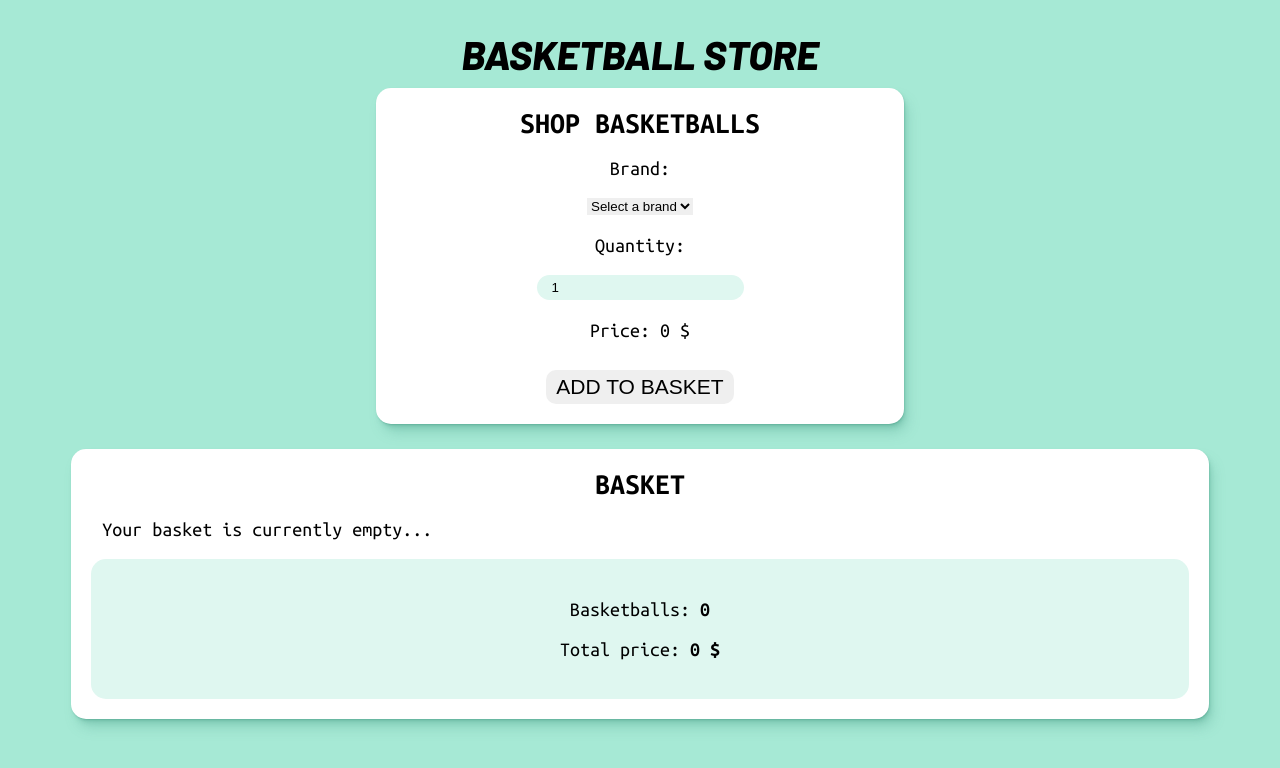
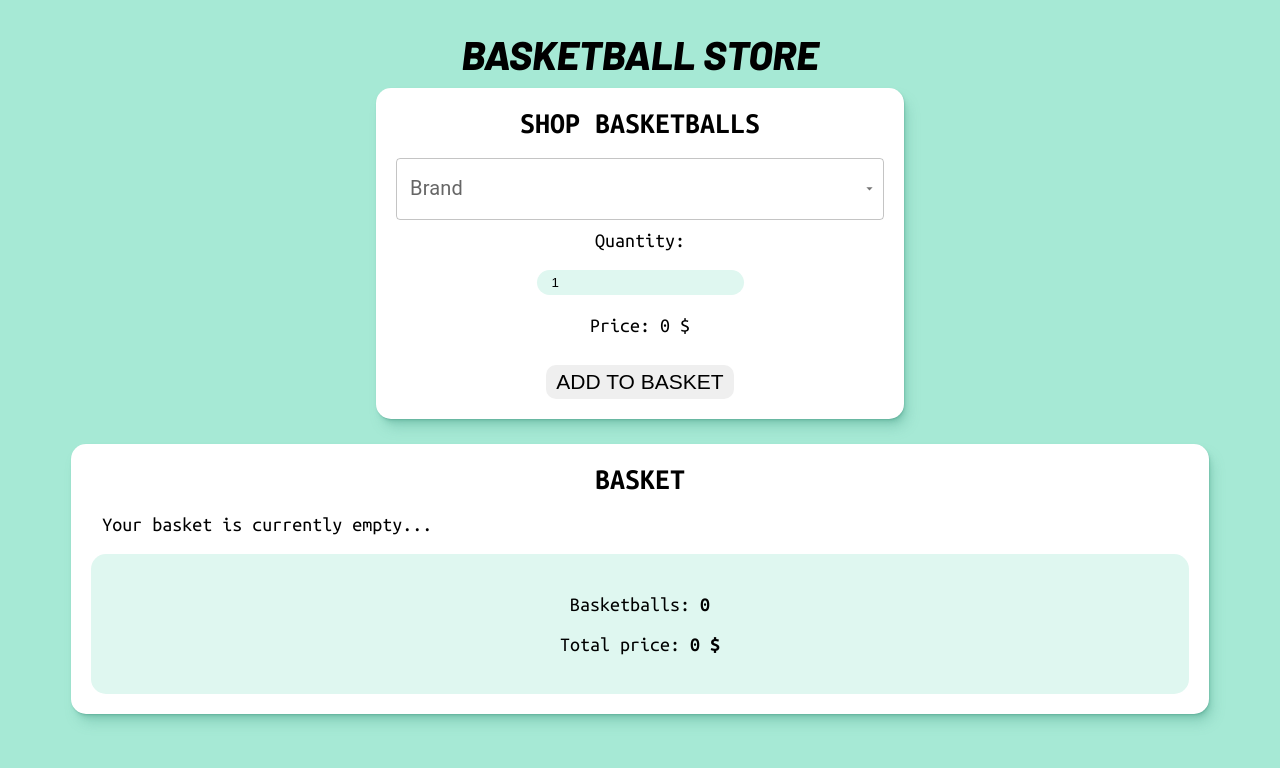
Before and after one commit to GreetVdL/basketballstore, a React (Create React App) app: page / in a window 1280 px wide. Shown: the top 768 px of the page. Built offline with nearby package versions, Linux system fonts and the light colour scheme.

Commit message:
add MUI for dropdown

```diff
--- a/package.json
+++ b/package.json
@@ -3,6 +3,9 @@
   "version": "0.1.0",
   "private": true,
   "dependencies": {
+    "@emotion/react": "^11.7.1",
+    "@emotion/styled": "^11.6.0",
+    "@mui/material": "^5.3.0",
     "@testing-library/jest-dom": "^5.16.1",
     "@testing-library/react": "^12.1.2",
     "@testing-library/user-event": "^13.5.0",
@@ -11,6 +14,8 @@
     "react-dom": "^17.0.2",
     "react-scripts": "5.0.0",
     "sass": "^1.49.0",
+    "semantic-ui-css": "^2.4.1",
+    "semantic-ui-react": "^2.0.4",
     "web-vitals": "^2.1.3"
   },
   "scripts": {
--- a/src/components/Form.jsx
+++ b/src/components/Form.jsx
@@ -1,5 +1,18 @@
 import "./Form.scss";
 import { useState, useRef } from "react";
+import MenuItem from "@mui/material/MenuItem";
+import Select from "@mui/material/Select";
+import InputLabel from "@mui/material/InputLabel";
+import FormControl from "@mui/material/FormControl";
+import { createTheme } from "@mui/material/styles";
+
+const theme = createTheme({
+  typography: {
+    // In Chinese and Japanese the characters are usually larger,
+    // so a smaller fontsize may be appropriate.
+    fontSize: [20, "!important"],
+  },
+});
 
 const Form = (props) => {
   const formRef = useRef();
@@ -26,16 +39,47 @@ const Form = (props) => {
   return (
     <form action="" onSubmit={handleFormSubmit} ref={formRef}>
       <h2>shop basketballs</h2>
-      <label htmlFor="brand">Brand:</label>
-      <select name="brand" id="brand" onChange={handleBrandSelection}>
+      {/* <label htmlFor="brand">Brand:</label> */}
+      {/* <select name="brand" id="brand" onChange={handleBrandSelection}>
         <option value="selectabrand">Select a brand</option>
         <option value="Spalding">Spalding</option>
         <option value="Wilson">Wilson</option>
         <option value="Molten">Molten</option>
         <option value="Baden">Baden</option>
-      </select>
+      </select> */}
+      <FormControl fullWidth>
+        <InputLabel id="brand-label" style={{ fontSize: "2rem" }}>
+          Brand
+        </InputLabel>
+        <Select
+          labelId="brand"
+          id="brand"
+          value={props.brand}
+          label="Brand"
+          onChange={handleBrandSelection}
+          style={{ fontSize: "2rem" }}
+        >
+          <MenuItem value="selectabrand" style={{ fontSize: "2rem" }}>
+            Select a brand
+          </MenuItem>
+          <MenuItem value="Spalding" style={{ fontSize: "2rem" }}>
+            Spalding
+          </MenuItem>
+          <MenuItem value="Wilson" style={{ fontSize: "2rem" }}>
+            Wilson
+          </MenuItem>
+          <MenuItem value="Molten" style={{ fontSize: "2rem" }}>
+            Molten
+          </MenuItem>
+          <MenuItem value="Baden" style={{ fontSize: "2rem" }}>
+            Baden
+          </MenuItem>
+        </Select>
+      </FormControl>
       {isValid ? null : <p className="check">Please select a brand</p>}
-      <label htmlFor="quantity">Quantity:</label>
+      <label htmlFor="quantity" className="quantity">
+        Quantity:
+      </label>
       <input
         value={props.quantity}
         type="number"
--- a/src/components/Form.scss
+++ b/src/components/Form.scss
@@ -15,11 +15,15 @@ form {
   margin-bottom: 25px;
   .check {
     color: $red;
+    margin-top: 10px;
   }
   h2 {
     margin-top: 0;
     margin-bottom: 20px;
     text-transform: uppercase;
+  }
+  .quantity {
+    margin-top: 10px;
   }
   label,
   input,
```
Also changed, not shown: 1 other file (tests, documents, lock files or other folders).
